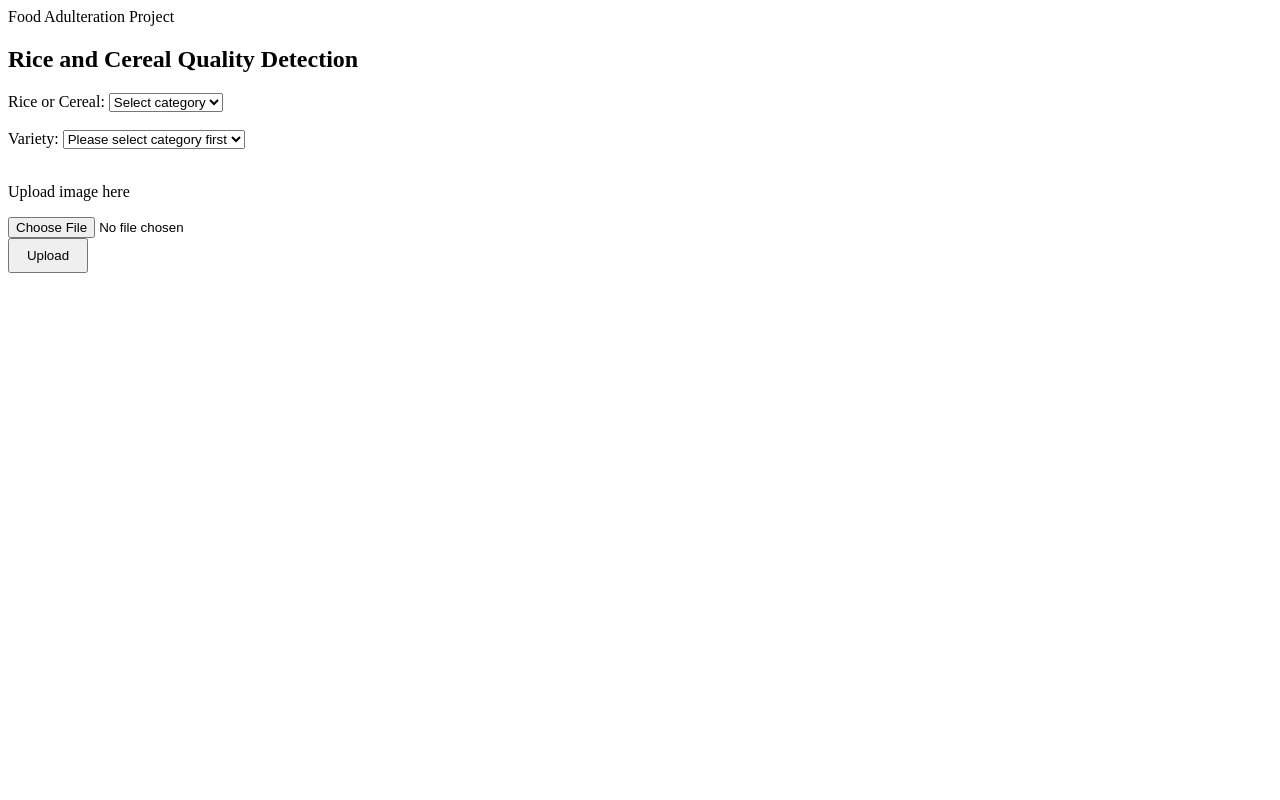
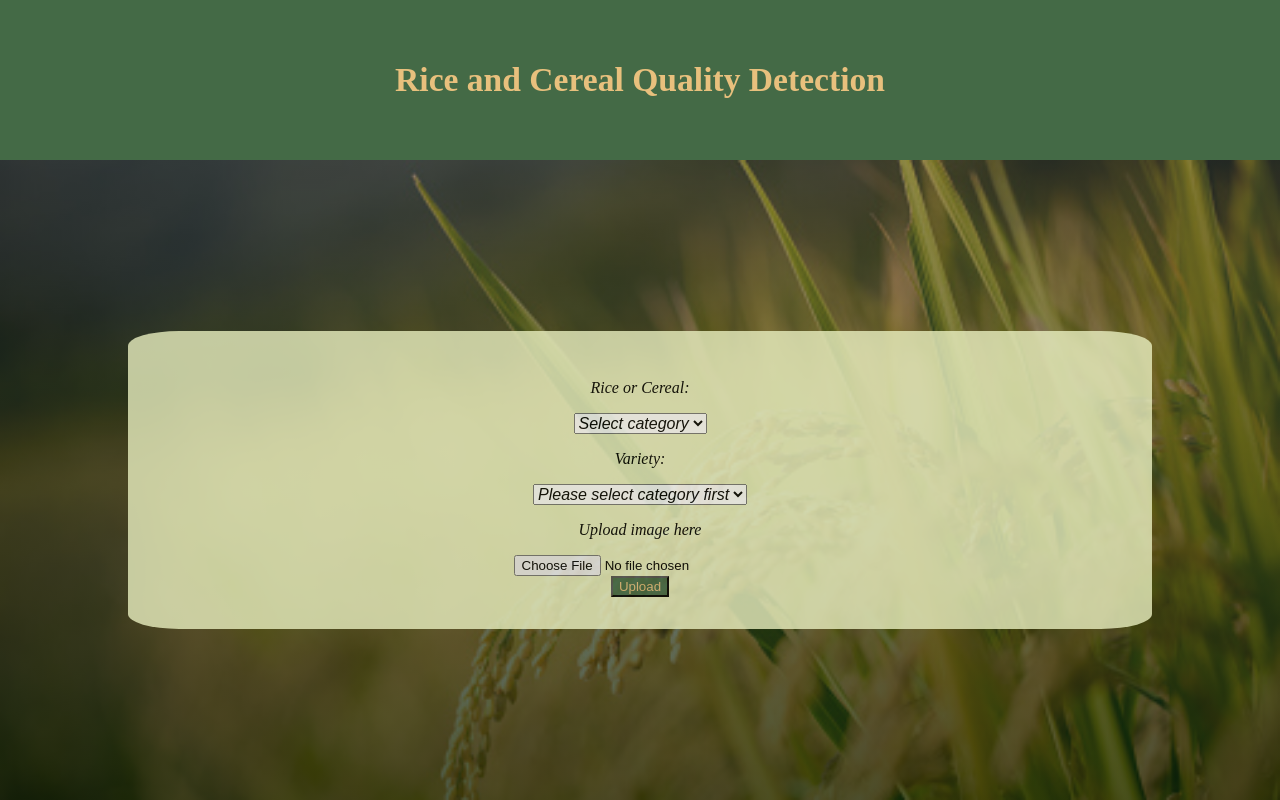
Before and after one commit to ganesh-arumuganainar/rice-adulteration-project, a Flask app: page / in a window 1280 px wide. Run offline with Flask 2, Linux system fonts and the light colour scheme.

Commit message:
Update upload_images.html

```diff
--- a/templates/upload_images.html
+++ b/templates/upload_images.html
@@ -4,6 +4,7 @@
 	<meta charset="UTF-8">
 	<meta http-equiv="X-UA-Compatible" content="IE=edge">
 	<meta name="viewport" content="width=device-width, initial-scale=1.0">
+	<link rel="stylesheet" href="{{ url_for('static',filename='styles/styles.css') }}">
 	<title>Uploading Images</title>
 </head>
 <script>
@@ -46,37 +47,36 @@
 	}
 </script>
 <body>
+
 	<header>
 		<div class="container">
 		<div id="brandname">
-			Food Adulteration Project
+
 		</div>
 		<h2>Rice and Cereal Quality Detection</h2>
-
 	</div>
 	</header>
 
 	<div class="ml-container">
+		<div id="form-container">
+			<form action="{{ url_for('upload_image')}}" method="POST" enctype="multipart/form-data" name="category">
 
-		<form action="{{ url_for('upload_image')}}" method="POST" enctype="multipart/form-data" name="category">
-			Rice or Cereal: <select name="subject" id="subject">
+				<p>Rice or Cereal:</p> <select name="subject" id="subject">
 					<option value="" selected="selected">Select category</option>
 				</select>
-			  <br><br>
-			Variety: <select name="topic" id="topic">
+
+				<p>Variety:</p> <select name="topic" id="topic">
 					<option value="" selected="selected">Please select category first</option>
 				</select>
-			  <br><br>
+
 
 				<p>Upload image here</p>
 			    <input type="file" id="image" name="image" accept="image/*">
-		<br/>
-
-		<button type="submit" style="width: 80px; height: 35px;">Upload</button>
 
 
-
+			   <button type="submit">Upload</button>
 			</form>
+		</div>
 	</div>
 
 </body>
```
Lines whose indentation alone changed are shown as unchanged.
